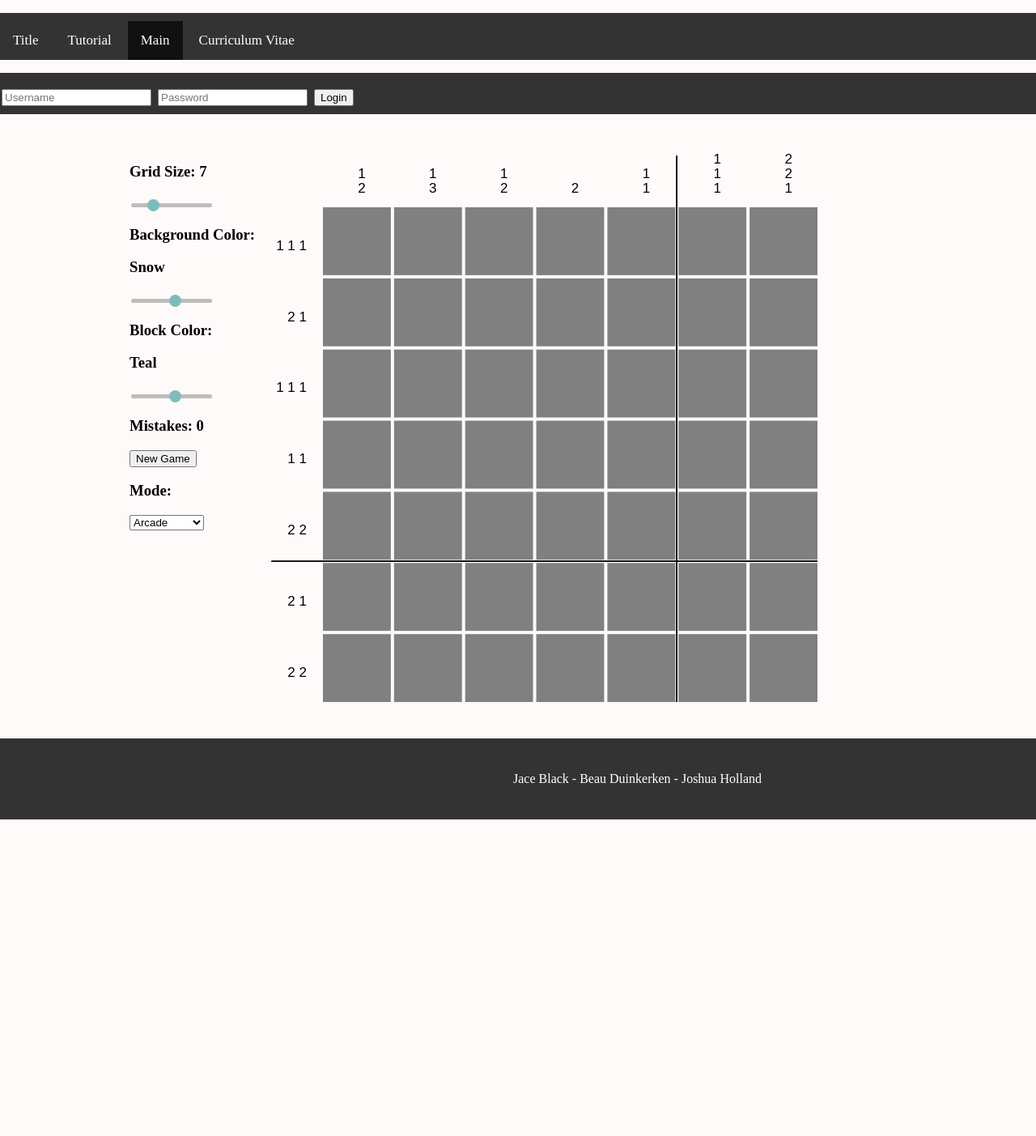
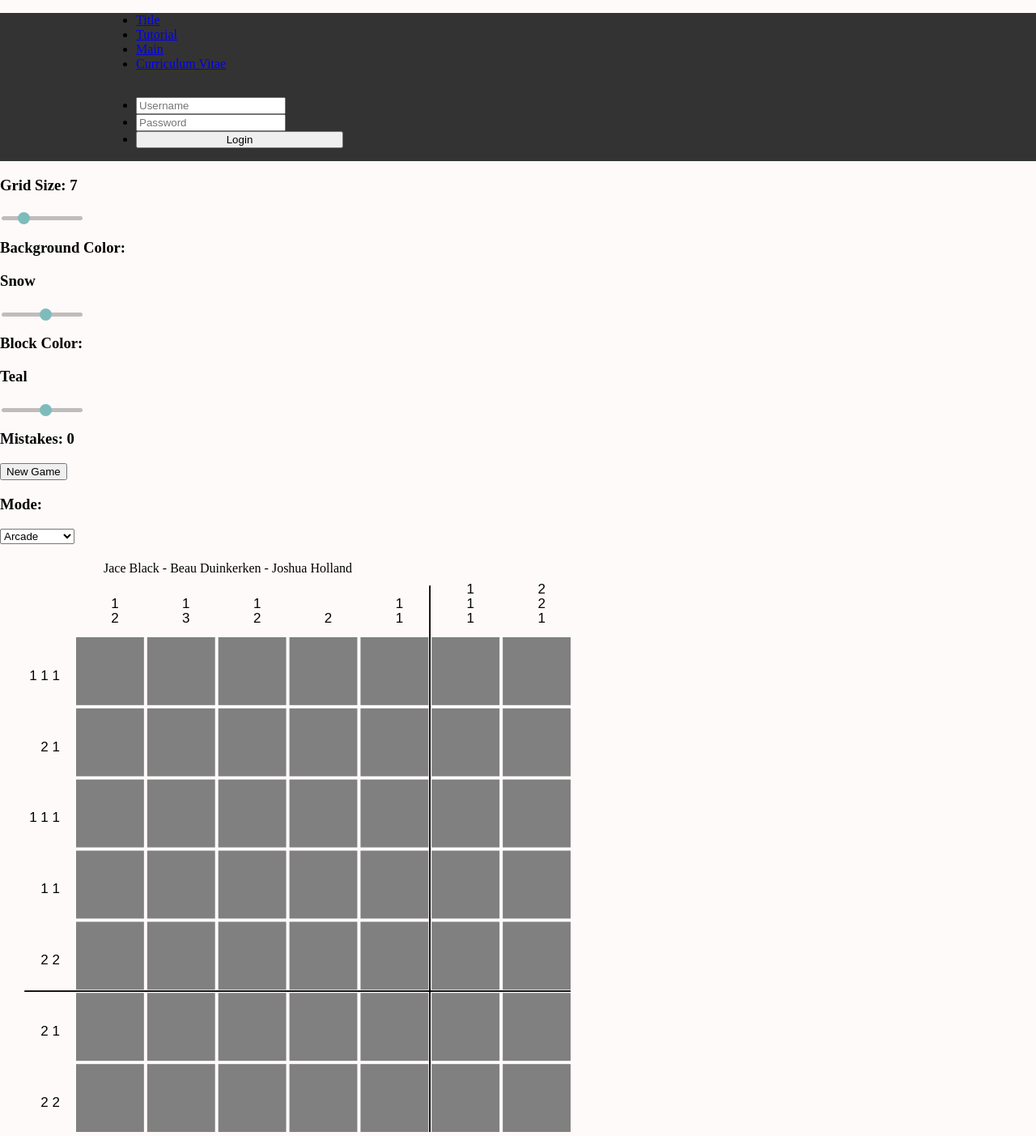
Before and after one commit to ggkfox/Picross, a PHP site: page /index.html in a window 1280 px wide. Shown: the whole page at 81% size. Before the commit the page ends 1012 px from the top, so only its background shows below. Run offline with PHP 8.4, Linux system fonts and the light colour scheme.

Commit message:
Update css/styles.css

```diff
--- a/css/styles.css
+++ b/css/styles.css
@@ -1,5 +1,6 @@
 body{
-  margin: auto;
+  margin: 0;
+  overflow: hidden;
 }
 
 canvas {
@@ -9,89 +10,42 @@ canvas {
 }
 
 #ballLayer {
-  pointer-events: none;
+	pointer-events: none;
 }
 
-#controls {
-	position: relative;
-	margin-left:auto;
-	margin-right:auto;
-	float: left;
-	top:20px;
-	left:10px;
-	right:10px;
+h3 {
+    text-transform: capitalize;
 }
-
-.wrap {
-	position: relative;
-	margin-left:auto;
-	margin-right:auto;
-	width:1000px;
-	left: 10px;
-	right:10px;
-}
-
-.win {
-	pointer-events:none;
-	z-index: 5;
-	position: relative;
-	color:black;
-}
-
-ul{
-	list-style-type: none;
-	background-color: #333;
-	overflow: hidden;
-	padding: 10px 5px 0px 0px;
-}
-
-.containter {
-	margin: 0 15vw 0 15vw;
-}
-
-#nav li{
-	display: inline-block;
-	font-size: 17px;
-}
-#login li{
-	display: inline-block;
-	font-size:17px;
-	padding: 10px 2px 10px 2px;
-}
-
-li a{
-	text-align: center;
-	padding: 14px 16px;
-	color: white;
-	display: block;
-	text-decoration: none;
-}
-
-li a:hover{
-	background-color: #111;
-}
-
-li a.active{
-	background-color: #111;
+ /* navbar */
+.container {
+	margin: 0 10vw 0 10vw;
 }
 
 #navbar {
 	width:100%;
+	background-color: #333;
 }
-#content {
-	margin-left:auto;
-	margin-right:auto;
-	text-align:center;
+
+#links {
+	width: 40vw;
+	display: inline-block;
 }
-.footer {
-	position: relative;
-	margin: 10px auto 0px auto;
-	text-align: center;
-	color: white;
-	background-color: #333;
-	padding: 25px 0px 25px 0px;
-	top: 750px;
+
+#login {
+	width: 20vw;
+	display: inline-block;
 }
+
+ /* footer */
+#footer {
+	width:100%;
+	background-color:#333;
+}
+
+
+
+
+
 
 .slider{
 	-webkit-appearance: none;
@@ -126,7 +80,3 @@ li a.active{
     background: teal;
     cursor: pointer;
 }
-
-h3 {
-    text-transform: capitalize;
-}
```
